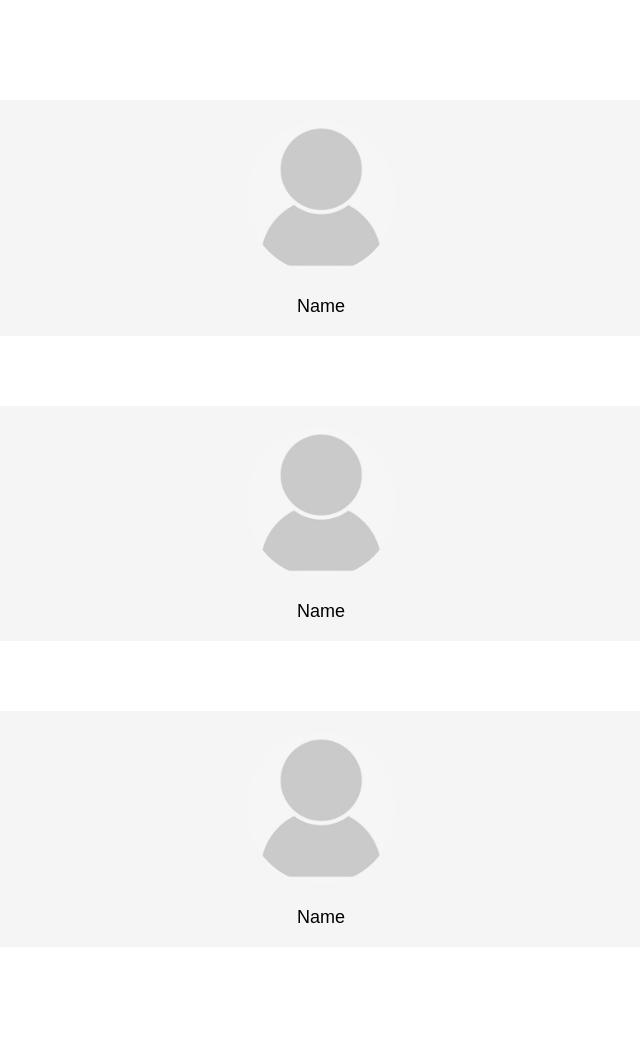
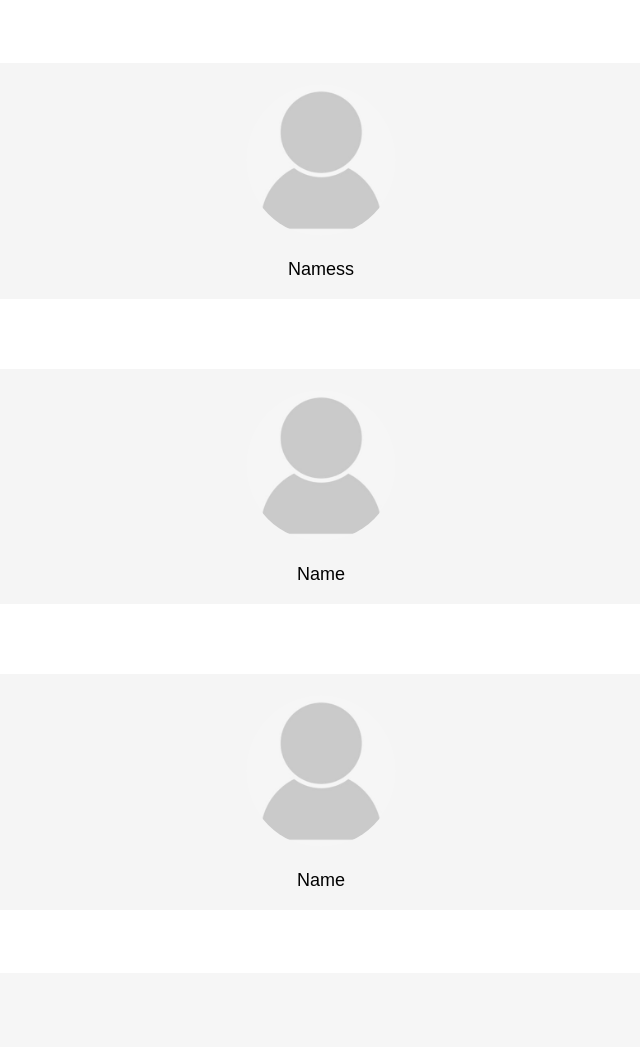
Before and after one commit to Gabriel204/MyWebsite, a PHP site: page / in a window 1280 px wide. Shown: the whole page, without its empty margins (319-959 px from the left). After the commit the page ends 886 px from the top, so only its background shows below. Run offline with PHP 8.4, Linux system fonts and the light colour scheme.

Commit message:
Add files via upload

```diff
--- a/index.html
+++ b/index.html
@@ -8,9 +8,9 @@
 </head>
 <body>
     <div class="button-container">
-        <button type="button">
+        <button type="button" hre>
             <img src="image.jpg" alt="">
-            <p>Name</p>
+            <p>Namess</p>
         </button>
         <button type="button">
             <img src="image.jpg" alt="">
--- a/styles.css
+++ b/styles.css
@@ -2,7 +2,7 @@
     display: grid;
     grid-template-columns: auto;
     gap: 70px;
-    margin: 100px;
+    margin: 5%;
 }
 
 .button-container > button {
```
Also changed, not shown: battle.html (added, +11 -0 lines).
